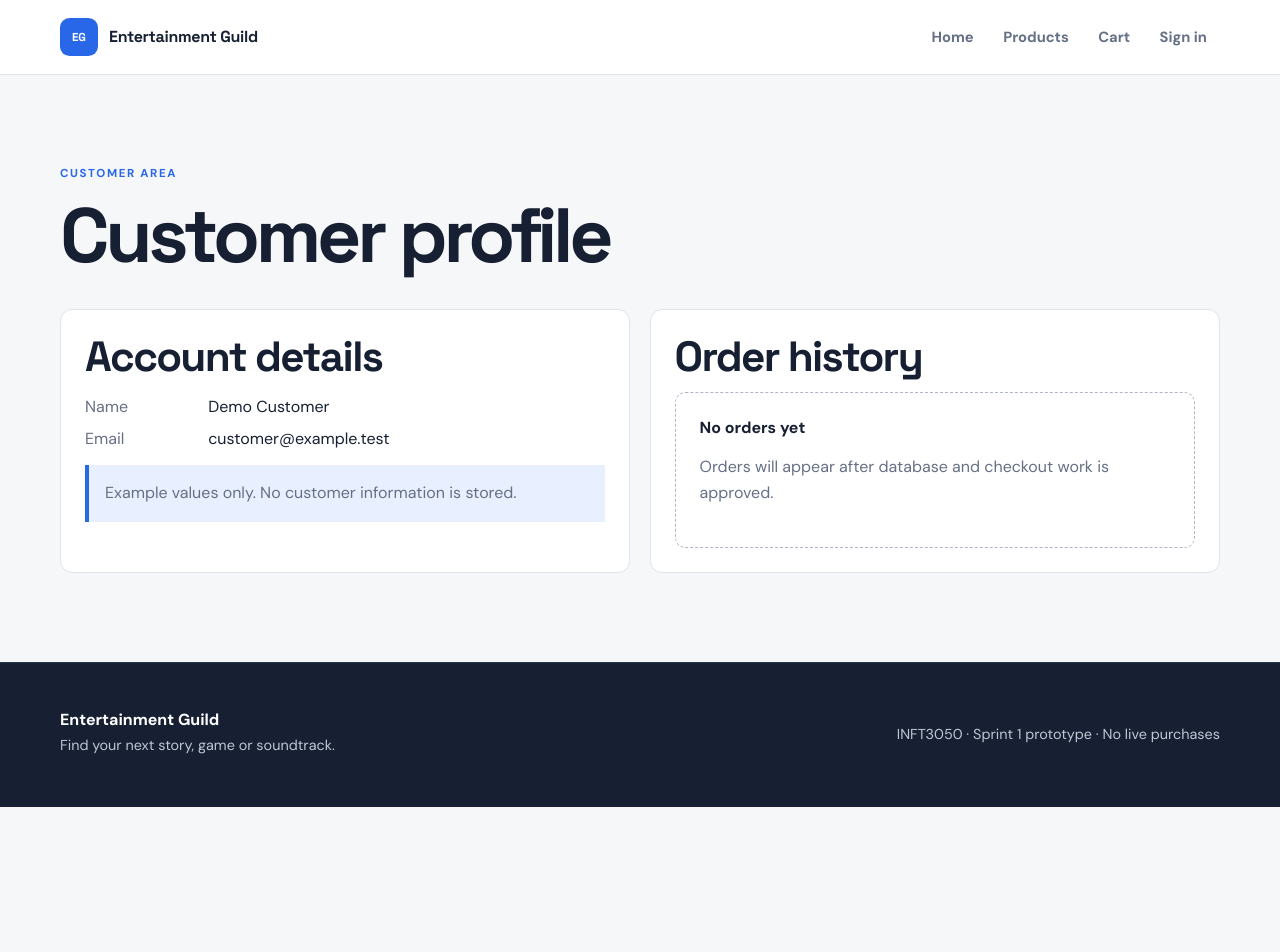
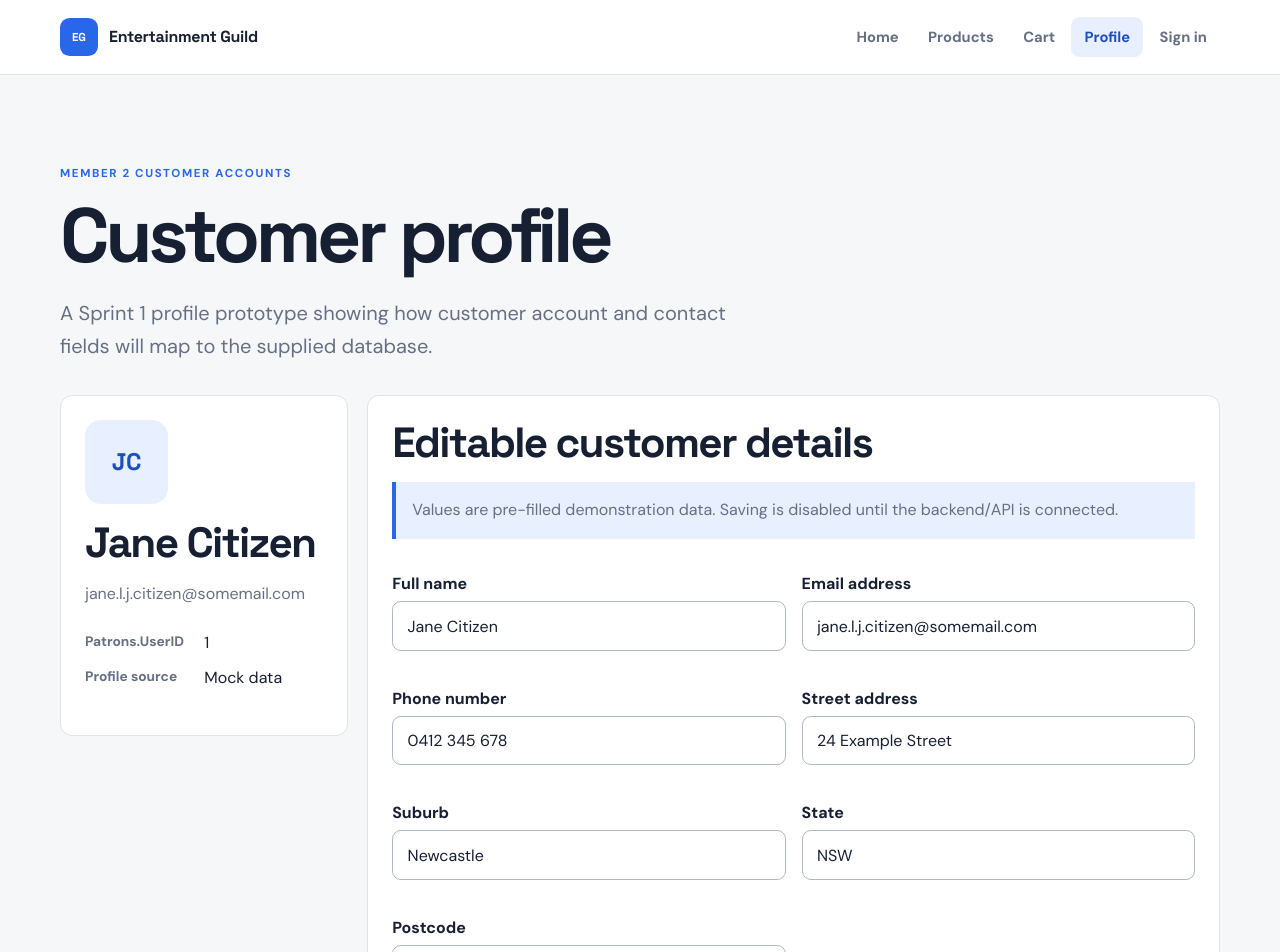
Before and after one commit to robin-mahato112/Web-Programming, a React (Vite) app: page /profile in a window 1280 px wide. Shown: the top 952 px of the page. Before the commit the page ends 807 px from the top, so only its background shows below. Built offline with nearby package versions, Linux system fonts and the light colour scheme.

Commit message:
Add customer account prototypes

```diff
--- a/src/App.jsx
+++ b/src/App.jsx
@@ -5,7 +5,8 @@ import Products from './pages/Products.jsx'
 import ProductDetails from './pages/ProductDetails.jsx'
 import Cart from './pages/Cart.jsx'
 import { Login, Registration } from './pages/AuthPages.jsx'
-import { AdminDashboard, EmployeeDashboard, ProductManagement, Profile, UserManagement } from './pages/Dashboards.jsx'
+import CustomerProfile from './pages/CustomerProfile.jsx'
+import { AdminDashboard, EmployeeDashboard, ProductManagement, UserManagement } from './pages/Dashboards.jsx'
 import NotFound from './pages/NotFound.jsx'
 
 export default function App() {
@@ -16,7 +17,7 @@ export default function App() {
     <Route path="/cart" element={<Cart />} />
     <Route path="/login" element={<Login />} />
     <Route path="/register" element={<Registration />} />
-    <Route path="/profile" element={<Profile />} />
+    <Route path="/profile" element={<CustomerProfile />} />
     <Route path="/admin" element={<AdminDashboard />} />
     <Route path="/admin/products" element={<ProductManagement />} />
     <Route path="/admin/users" element={<UserManagement />} />
--- a/src/components/Header.jsx
+++ b/src/components/Header.jsx
@@ -2,7 +2,7 @@ import { useState } from 'react'
 import { NavLink } from 'react-router-dom'
 
 const links = [
-  ['/', 'Home'], ['/products', 'Products'], ['/cart', 'Cart'], ['/login', 'Sign in'],
+  ['/', 'Home'], ['/products', 'Products'], ['/cart', 'Cart'], ['/profile', 'Profile'], ['/login', 'Sign in'],
 ]
 
 export default function Header() {
--- /dev/null
+++ b/src/data/mockCustomers.js
@@ -0,0 +1,15 @@
+export const existingCustomers = [
+  {
+    userId: 1,
+    email: 'jane.l.j.citizen@somemail.com',
+    name: 'Jane Citizen',
+    password: 'Password123',
+    phoneNumber: '0412 345 678',
+    streetAddress: '24 Example Street',
+    suburb: 'Newcastle',
+    state: 'NSW',
+    postcode: '2300',
+  },
+]
+
+export const sampleCustomer = existingCustomers[0]
--- a/src/pages/AuthPages.jsx
+++ b/src/pages/AuthPages.jsx
@@ -2,34 +2,87 @@ import { useState } from 'react'
 import { Link } from 'react-router-dom'
 import Button from '../components/Button.jsx'
 import Input from '../components/Input.jsx'
+import { existingCustomers } from '../data/mockCustomers.js'
+
+const initialValues = {
+  name: '',
+  email: '',
+  password: '',
+  confirm: '',
+  phoneNumber: '',
+  streetAddress: '',
+  suburb: '',
+  state: '',
+  postcode: '',
+}
+
+const emailPattern = /^\S+@\S+\.\S+$/
+const postcodePattern = /^\d{4}$/
+const strongPasswordPattern = /^(?=.*[A-Za-z])(?=.*\d).{8,}$/
 
 function validate(values, register) {
   const errors = {}
+
+  if (register && !values.name.trim()) errors.name = 'Enter your full name.'
   if (!values.email.trim()) errors.email = 'Enter your email address.'
-  else if (!/^\S+@\S+\.\S+$/.test(values.email)) errors.email = 'Enter a valid email address.'
+  else if (!emailPattern.test(values.email)) errors.email = 'Enter a valid email address.'
+  else if (register && existingCustomers.some(customer => customer.email.toLowerCase() === values.email.trim().toLowerCase())) errors.email = 'This email is already registered.'
+
   if (!values.password) errors.password = 'Enter your password.'
-  else if (values.password.length < 8) errors.password = 'Use at least 8 characters.'
-  if (register && !values.name.trim()) errors.name = 'Enter your name.'
+  else if (register && !strongPasswordPattern.test(values.password)) errors.password = 'Use 8+ characters with letters and numbers.'
   if (register && values.confirm !== values.password) errors.confirm = 'Passwords must match.'
+
+  if (register && !values.phoneNumber.trim()) errors.phoneNumber = 'Enter your phone number.'
+  if (register && !values.streetAddress.trim()) errors.streetAddress = 'Enter your street address.'
+  if (register && !values.suburb.trim()) errors.suburb = 'Enter your suburb.'
+  if (register && !values.state.trim()) errors.state = 'Enter your state.'
+  if (register && !postcodePattern.test(values.postcode.trim())) errors.postcode = 'Postcode must be 4 digits.'
+
+  if (!register && Object.keys(errors).length === 0) {
+    const customer = existingCustomers.find(record => record.email.toLowerCase() === values.email.trim().toLowerCase())
+    if (!customer || customer.password !== values.password) errors.credentials = 'Email or password is incorrect.'
+  }
+
   return errors
 }
 
 function AuthForm({ register = false }) {
-  const [values, setValues] = useState({ name: '', email: '', password: '', confirm: '' })
+  const [values, setValues] = useState(initialValues)
   const [errors, setErrors] = useState({})
   const [submitted, setSubmitted] = useState(false)
   const update = event => setValues({ ...values, [event.target.name]: event.target.value })
-  const submit = event => { event.preventDefault(); const next = validate(values, register); setErrors(next); setSubmitted(Object.keys(next).length === 0) }
-  return <form className="auth-card" noValidate onSubmit={submit}>
-    <p className="eyebrow">Customer account</p><h1>{register ? 'Join the guild' : 'Welcome back'}</h1><p>This form demonstrates browser-side validation only.</p>
+  const submit = event => {
+    event.preventDefault()
+    const next = validate(values, register)
+    setErrors(next)
+    setSubmitted(Object.keys(next).length === 0)
+  }
+
+  return (
+    <form className={register ? 'auth-card auth-card--wide' : 'auth-card'} noValidate onSubmit={submit}>
+      <p className="eyebrow">Member 2 customer accounts</p>
+      <h1>{register ? 'Create account' : 'Welcome back'}</h1>
+      <p>{register ? 'Collect the account and delivery profile details needed for a customer record.' : 'Validate a customer login before future session handling is connected.'}</p>
+
+      {errors.credentials && <div className="notice notice--error" role="alert">{errors.credentials}</div>}
+
+      <div className={register ? 'form-grid' : undefined}>
         {register && <Input id="name" name="name" label="Full name" autoComplete="name" value={values.name} onChange={update} error={errors.name} />}
         <Input id="email" name="email" label="Email address" type="email" autoComplete="email" value={values.email} onChange={update} error={errors.email} />
-    <Input id="password" name="password" label="Password" type="password" autoComplete={register ? 'new-password' : 'current-password'} value={values.password} onChange={update} error={errors.password} hint={register ? 'Use 8 or more characters.' : undefined} />
+        <Input id="password" name="password" label="Password" type="password" autoComplete={register ? 'new-password' : 'current-password'} value={values.password} onChange={update} error={errors.password} hint={register ? 'Use 8+ characters with letters and numbers.' : undefined} />
         {register && <Input id="confirm" name="confirm" label="Confirm password" type="password" autoComplete="new-password" value={values.confirm} onChange={update} error={errors.confirm} />}
-    {submitted && <div className="notice" role="status">Validation passed. No account was created because authentication is not connected.</div>}
+        {register && <Input id="phoneNumber" name="phoneNumber" label="Phone number" type="tel" autoComplete="tel" value={values.phoneNumber} onChange={update} error={errors.phoneNumber} />}
+        {register && <Input id="streetAddress" name="streetAddress" label="Street address" autoComplete="street-address" value={values.streetAddress} onChange={update} error={errors.streetAddress} />}
+        {register && <Input id="suburb" name="suburb" label="Suburb" autoComplete="address-level2" value={values.suburb} onChange={update} error={errors.suburb} />}
+        {register && <Input id="state" name="state" label="State" autoComplete="address-level1" value={values.state} onChange={update} error={errors.state} />}
+        {register && <Input id="postcode" name="postcode" label="Postcode" inputMode="numeric" autoComplete="postal-code" value={values.postcode} onChange={update} error={errors.postcode} />}
+      </div>
+
+      {submitted && <div className="notice" role="status">{register ? 'Registration validation passed. Backend account creation is planned for a later sprint.' : 'Login validation passed using the Sprint 1 mock customer record.'}</div>}
       <Button type="submit">{register ? 'Validate registration' : 'Validate sign in'}</Button>
       <p>{register ? 'Already a member?' : 'New to the guild?'} <Link to={register ? '/login' : '/register'}>{register ? 'Sign in' : 'Create an account'}</Link></p>
     </form>
+  )
 }
 
 export function Login() { return <section className="auth-page"><AuthForm /></section> }
--- /dev/null
+++ b/src/pages/CustomerProfile.jsx
@@ -0,0 +1,45 @@
+import Button from '../components/Button.jsx'
+import Input from '../components/Input.jsx'
+import { sampleCustomer } from '../data/mockCustomers.js'
+
+export default function CustomerProfile() {
+  return (
+    <section className="section shell customer-profile-page">
+      <p className="eyebrow">Member 2 customer accounts</p>
+      <h1>Customer profile</h1>
+      <p className="lead compact">A Sprint 1 profile prototype showing how customer account and contact fields will map to the supplied database.</p>
+
+      <div className="profile-layout">
+        <aside className="profile-summary panel">
+          <div className="avatar" aria-hidden="true">JC</div>
+          <h2>{sampleCustomer.name}</h2>
+          <p>{sampleCustomer.email}</p>
+          <dl>
+            <dt>Patrons.UserID</dt>
+            <dd>{sampleCustomer.userId}</dd>
+            <dt>Profile source</dt>
+            <dd>Mock data</dd>
+          </dl>
+        </aside>
+
+        <form className="panel profile-form">
+          <h2>Editable customer details</h2>
+          <p className="status-note">Values are pre-filled demonstration data. Saving is disabled until the backend/API is connected.</p>
+          <div className="form-grid">
+            <Input id="profile-name" name="name" label="Full name" defaultValue={sampleCustomer.name} />
+            <Input id="profile-email" name="email" type="email" label="Email address" defaultValue={sampleCustomer.email} />
+            <Input id="profile-phone" name="phoneNumber" type="tel" label="Phone number" defaultValue={sampleCustomer.phoneNumber} />
+            <Input id="profile-street" name="streetAddress" label="Street address" defaultValue={sampleCustomer.streetAddress} />
+            <Input id="profile-suburb" name="suburb" label="Suburb" defaultValue={sampleCustomer.suburb} />
+            <Input id="profile-state" name="state" label="State" defaultValue={sampleCustomer.state} />
+            <Input id="profile-postcode" name="postcode" inputMode="numeric" label="Postcode" defaultValue={sampleCustomer.postcode} />
+          </div>
+          <div className="actions">
+            <Button disabled>Save profile</Button>
+            <Button variant="secondary" disabled>View order history</Button>
+          </div>
+        </form>
+      </div>
+    </section>
+  )
+}
--- a/src/styles.css
+++ b/src/styles.css
@@ -126,8 +126,18 @@ p { line-height: 1.65; color: var(--muted); }
 .field input[aria-invalid='true'] { border-color: var(--danger); }.field__error { color: var(--danger); }.field__hint { color: var(--muted); }
 .auth-page { display: grid; place-items: center; padding: 4rem 1.25rem; background: #f1f5fc; }
 .auth-card { width: min(100%, 31rem); padding: clamp(1.5rem, 5vw, 2.5rem); border: 1px solid var(--line); border-radius: .9rem; background: white; box-shadow: var(--shadow); }
+.auth-card--wide { width: min(100%, 57rem); }
 .auth-card h1 { font-size: 2.7rem; }.auth-card .button { width: 100%; margin-top: .75rem; color: white; background: var(--blue); box-shadow: none; }.auth-card .button:hover { background: var(--blue-dark); }
+.form-grid { display: grid; grid-template-columns: repeat(2, minmax(0, 1fr)); column-gap: 1rem; }
 .notice, .status-note { padding: .95rem 1rem; border-left: 4px solid var(--blue); color: var(--muted); background: var(--blue-soft); }.notice { margin: 1rem 0; border-left-color: var(--success); }
+.notice--error { border-left-color: var(--danger); color: var(--danger); background: #fff1f3; }
+.profile-layout { display: grid; grid-template-columns: 18rem 1fr; gap: 1.2rem; }
+.profile-summary { align-self: start; }
+.profile-summary .avatar { display: grid; place-items: center; width: 5.2rem; aspect-ratio: 1; margin-bottom: 1rem; border-radius: 1rem; color: var(--blue-dark); background: var(--blue-soft); font: 700 1.5rem 'Space Grotesk', sans-serif; }
+.profile-summary dl { display: grid; gap: .45rem; margin-top: 1.5rem; }
+.profile-summary dt { color: var(--muted); font-size: .86rem; font-weight: 700; }
+.profile-summary dd { margin: 0 0 .45rem; }
+.profile-form .button:disabled { cursor: not-allowed; opacity: .58; transform: none; box-shadow: none; }
 .detail-grid { display: grid; grid-template-columns: minmax(18rem, .8fr) 1.2fr; align-items: center; gap: clamp(2rem, 7vw, 6rem); }
 .product-art--large { min-height: 30rem; border-radius: 1rem; box-shadow: var(--shadow); }.detail-price { color: var(--ink); font: 700 2.1rem 'Space Grotesk'; }
 .empty-state { padding: clamp(2.5rem, 7vw, 5rem); border: 1px dashed #aeb6c3; border-radius: var(--radius); text-align: center; background: white; }.empty-state > span { display: block; margin-bottom: 1rem; color: var(--blue); font: 700 3rem 'Space Grotesk'; }.empty-state h1, .empty-state h2, .empty-state p { margin-inline: auto; }
@@ -138,9 +148,10 @@ footer { border-top: 1px solid #28344a; color: white; background: var(--ink); }.
 
 @media (max-width: 800px) {
   .menu-button { display: block; }.site-nav { position: absolute; top: 100%; left: 0; right: 0; display: none; flex-direction: column; align-items: stretch; padding: .8rem 1.5rem 1.2rem; border-bottom: 1px solid var(--line); background: white; }.site-nav--open { display: flex; }.site-nav a { text-align: center; }
-  .hero__grid, .detail-grid, .page-intro { grid-template-columns: 1fr; }.hero-card { min-height: 18rem; }.product-grid { grid-template-columns: repeat(2, 1fr); }.role-grid, .stats { grid-template-columns: 1fr; }.panel-grid { grid-template-columns: 1fr; }.product-art--large { min-height: 21rem; }.footer-inner { align-items: flex-start; flex-direction: column; justify-content: center; }
+  .hero__grid, .detail-grid, .page-intro, .profile-layout { grid-template-columns: 1fr; }.hero-card { min-height: 18rem; }.product-grid { grid-template-columns: repeat(2, 1fr); }.role-grid, .stats { grid-template-columns: 1fr; }.panel-grid { grid-template-columns: 1fr; }.product-art--large { min-height: 21rem; }.footer-inner { align-items: flex-start; flex-direction: column; justify-content: center; }
 }
 @media (max-width: 540px) {
   .shell { width: min(100% - 1.5rem, 1160px); }.brand { font-size: .9rem; }.header-inner { gap: .5rem; }.product-grid { grid-template-columns: 1fr; }.search-panel, .section-heading { align-items: stretch; flex-direction: column; }.search-panel > span { padding: 0; }.hero-points { gap: .55rem 1rem; }.filter-row { flex-wrap: nowrap; overflow-x: auto; padding-bottom: .5rem; }.filter-chip { flex: 0 0 auto; }
+  .form-grid { grid-template-columns: 1fr; }
 }
 @media (prefers-reduced-motion: reduce) { html { scroll-behavior: auto; } *, *::before, *::after { transition-duration: .01ms !important; } }
```
Also changed, not shown: 5 other files (tests, documents, lock files or other folders). Lines whose indentation alone changed are shown as unchanged.
